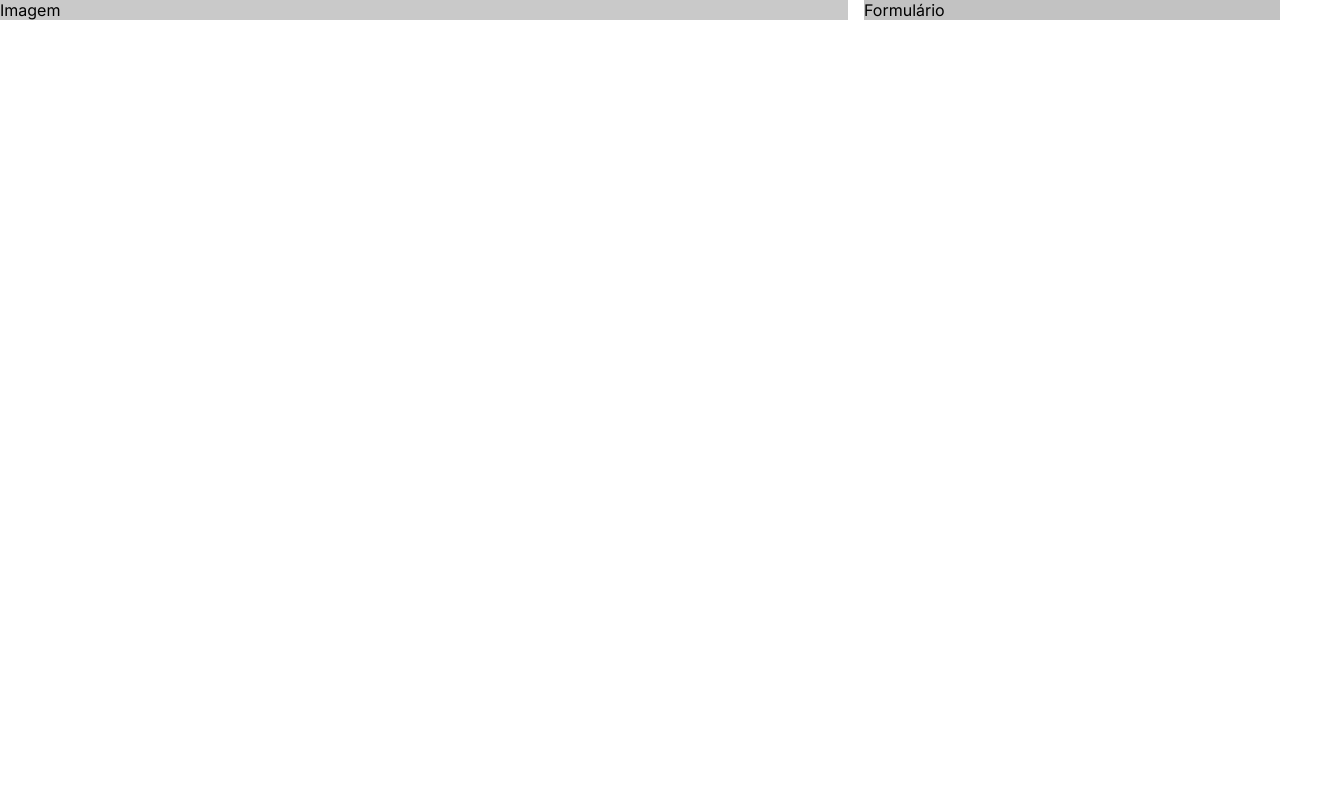
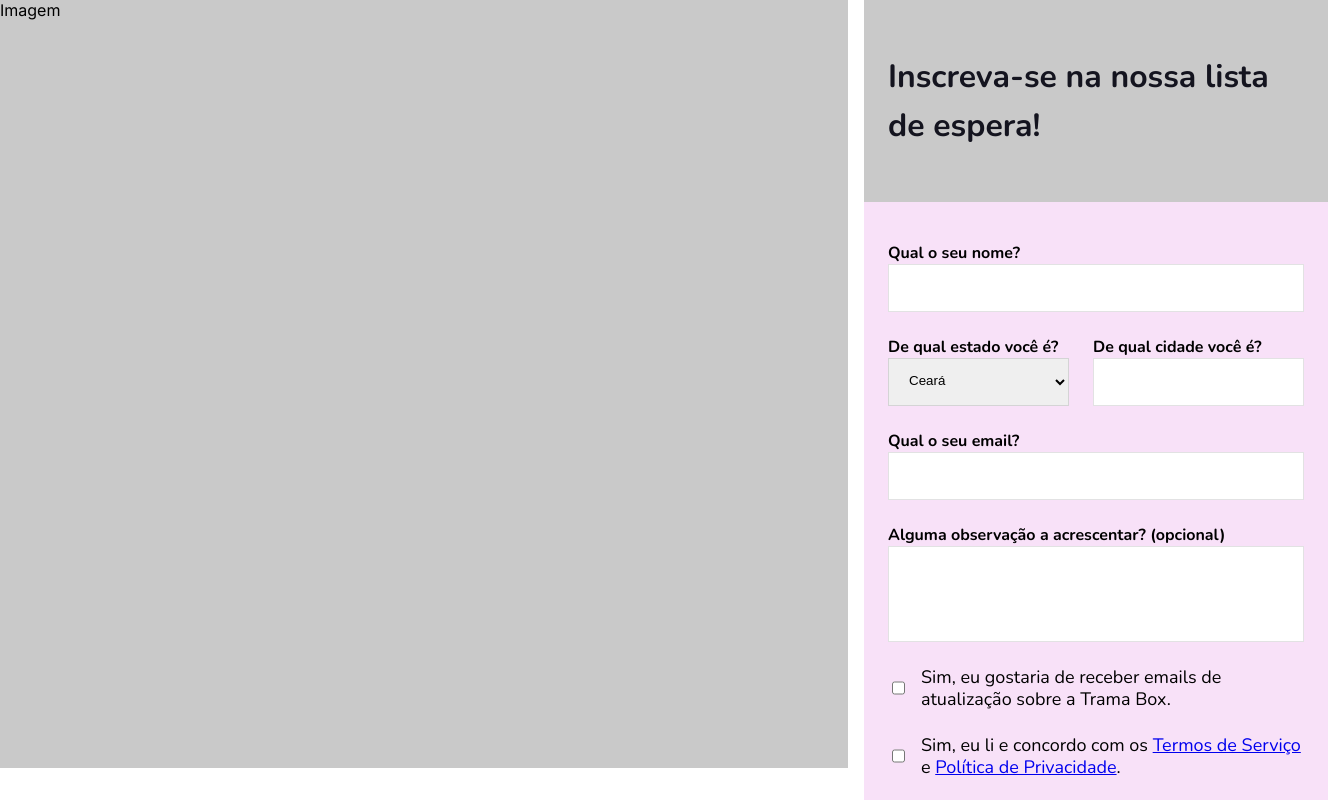
Before and after one commit to marcosgenesis/plataforma-dcp, a Next.js app: page /subscribe in a window 1280 px wide. Shown: the top 800 px of the page, 1328 px wide, since content can reach past the window. Built offline with nearby package versions, Linux system fonts and the light colour scheme.

Commit message:
Adição de uma primeira visualização do formulário
- Componente SubForm
- Divisão do componente em dois arquivos: index.tsx e styled.tsx

```diff
--- /dev/null
+++ b/components/SubForm/index.tsx
@@ -0,0 +1,102 @@
+import React from "react";
+import {
+  FormRoot,
+  FormMain,
+  FormOff,
+  TitleWaitlist,
+  Label,
+  FormContainer,
+  FormContainerV2,
+  FormItem,
+  FormInput,
+  FormSelect,
+  SubmitButton,
+} from "./styled";
+
+interface IProps {
+  name: string;
+  uf: string;
+  city: string;
+  email: string;
+  description: string;
+  checkEmail: boolean;
+  checkTerm: boolean;
+}
+
+const SubForm: React.FC<IProps> = () => {
+  return (
+    <FormRoot>
+      <FormMain>
+        <TitleWaitlist>Inscreva-se na nossa lista de espera!</TitleWaitlist>
+      </FormMain>
+      <FormOff>
+        <form action="">
+          <FormContainer>
+            <Label>Qual o seu nome?</Label>
+            <FormInput />
+          </FormContainer>
+          <FormContainerV2>
+            <FormItem style={{ marginRight: "24px" }}>
+              <Label>De qual estado você é?</Label>
+              <FormSelect>
+                <option value="ceará">Ceará</option>
+                <option value="piaui">Piauí</option>
+                <option value="alagoas">Alagoas</option>
+                <option value="acre">Acre</option>
+              </FormSelect>
+            </FormItem>
+            <div
+              style={{
+                width: "100%",
+                display: "flex",
+                flexDirection: "column",
+              }}
+            >
+              <Label>De qual cidade você é?</Label>
+              <FormInput />
+            </div>
+          </FormContainerV2>
+          <FormContainer>
+            <Label>Qual o seu email?</Label>
+            <FormInput />
+          </FormContainer>
+          <FormContainer>
+            <Label>Alguma observação a acrescentar? (opcional)</Label>
+            <FormInput type="textarea" style={{ height: "96px" }} />
+          </FormContainer>
+          <FormContainer style={{ flexDirection: "row" }}>
+            <input
+              type="checkbox"
+              name="checkEmail"
+              id="checkEmail"
+              style={{ marginRight: "16px" }}
+            />
+            <Label style={{ fontWeight: 400, fontSize: "18px" }}>
+              Sim, eu gostaria de receber emails de atualização sobre a Trama
+              Box.
+            </Label>
+          </FormContainer>
+          <FormContainer style={{ flexDirection: "row" }}>
+            <input
+              type="checkbox"
+              name="checkTerm"
+              id="checkTerm"
+              style={{ marginRight: "16px" }}
+            />
+            <Label style={{ fontWeight: 400, fontSize: "18px" }}>
+              Sim, eu li e concordo com os {<a href="#">Termos de Serviço</a>} e{" "}
+              {<a href="#">Política de Privacidade</a>}.
+            </Label>
+          </FormContainer>
+          <FormContainer>
+            <SubmitButton>
+              <Label style={{ color: "#fff" }}>Inscreva-se</Label>
+            </SubmitButton>
+          </FormContainer>
+        </form>
+      </FormOff>
+    </FormRoot>
+  );
+};
+
+export default SubForm;
--- /dev/null
+++ b/components/SubForm/styled.tsx
@@ -0,0 +1,112 @@
+import { styled } from "@mui/material";
+
+export const FormRoot = styled("div")(() => ({
+  width: "100%",
+  height: "768px",
+}));
+
+export const FormMain = styled("div")(({ theme }) => ({
+  width: "100%",
+  height: "20%",
+  display: "flex",
+  alignItems: "center",
+  padding: theme.spacing(3),
+  backgroundColor: "#c9c9c9",
+  [theme.breakpoints.down("md")]: {
+    padding: theme.spacing(2),
+  },
+}));
+
+export const FormOff = styled("div")(({ theme }) => ({
+  width: "100%",
+  height: "90%",
+  padding: theme.spacing(3),
+  backgroundColor: "#c2c2",
+  [theme.breakpoints.down("md")]: {
+    padding: theme.spacing(2),
+  },
+}));
+
+export const TitleWaitlist = styled("h1")(({ theme }) => ({
+  margin: 0,
+  fontWeight: 700,
+  color: "#14141F",
+  fontSize: theme.spacing(4),
+  lineHeight: "49px",
+  fontFamily: "Nunito",
+  [theme.breakpoints.down("md")]: {
+    fontSize: theme.spacing(3),
+  },
+}));
+
+export const Label = styled("label")(({ theme }) => ({
+  fontWeight: 700,
+  lineHeight: "22px",
+  fontStyle: "normal",
+  fontFamily: "Nunito",
+  fontSize: theme.spacing(2),
+  [theme.breakpoints.down("md")]: {
+    fontSize: theme.spacing(1.5),
+  },
+}));
+
+export const FormContainer = styled("div")(({ theme }) => ({
+  display: "flex",
+  flexDirection: "column",
+  marginTop: theme.spacing(2),
+  marginBottom: theme.spacing(3),
+}));
+
+export const FormContainerV2 = styled("div")(({ theme }) => ({
+  display: "flex",
+  flexDirection: "row",
+  justifyContent: 'space-between',
+  marginTop: theme.spacing(2),
+  marginBottom: theme.spacing(3),
+  [theme.breakpoints.down("lg")]: {
+    flexDirection: "column",
+  },
+}));
+
+export const FormItem = styled("div")(({ theme }) => ({
+  width: "100%",
+  display: "flex",
+  flexDirection: "column",
+  [theme.breakpoints.down("lg")]: {
+    marginBottom: theme.spacing(3),
+  },
+}));
+
+export const FormInput = styled("input")(() => ({
+  gap: "10px",
+  height: "48px",
+  display: "flex",
+  flexDirection: "row",
+  padding: "13px 16px",
+  boxSizing: "border-box",
+  alignItems: "flex-start",
+  border: "1px solid rgba(20,20,31,0.12)",
+}));
+
+export const FormSelect = styled("select")(() => ({
+  gap: "10px",
+  height: "48px",
+  display: "flex",
+  flexDirection: "row",
+  padding: "13px 16px",
+  boxSizing: "border-box",
+  alignItems: "flex-start",
+  border: "1px solid rgba(20,20,31,0.12)",
+}));
+
+export const SubmitButton = styled("button")(() => ({
+  gap: "4px",
+  height: "48px",
+  display: "flex",
+  borderRadius: "8px",
+  flexDirection: "row",
+  alignItems: "center",
+  padding: "13px 16px",
+  justifyContent: "center",
+  backgroundColor: "#179ecf",
+}));
--- a/pages/_document.tsx
+++ b/pages/_document.tsx
@@ -4,11 +4,15 @@ export default function Document() {
   return (
     <Html>
       <Head>
-        <link rel='preconnect' href='https://fonts.googleapis.com' />
-        <link rel='preconnect' href='https://fonts.gstatic.com'/>
+        <link rel="preconnect" href="https://fonts.googleapis.com" />
+        <link rel="preconnect" href="https://fonts.gstatic.com" />
         <link
-          href='https://fonts.googleapis.com/css2?family=Inter:wght@400;500;700&display=swap'
-          rel='stylesheet'
+          href="https://fonts.googleapis.com/css2?family=Inter:wght@400;500;700&display=swap"
+          rel="stylesheet"
+        />
+        <link
+          href="https://fonts.googleapis.com/css?family=Nunito:wght@400;500;700&display=swap"
+          rel="stylesheet"
         />
       </Head>
       <body>
--- a/pages/subscribe.tsx
+++ b/pages/subscribe.tsx
@@ -1,6 +1,7 @@
 import React from "react";
 
 import { Container, Grid } from "@mui/material";
+import SubForm from "../components/SubForm";
 
 const Subscribe: React.FC = () => {
   return (
@@ -18,15 +19,15 @@ const Subscribe: React.FC = () => {
           </div>
         </Grid>
         <Grid item xs={4}>
-          <div
-            style={{
-              width: "100%",
-              height: "100%",
-              backgroundColor: "#c2c2c2",
-            }}
-          >
-            Formulário
-          </div>
+          <SubForm
+            name={""}
+            uf={""}
+            city={""}
+            email={""}
+            description={""}
+            checkEmail={false}
+            checkTerm={false}
+          />
         </Grid>
       </Grid>
     </div>
```
